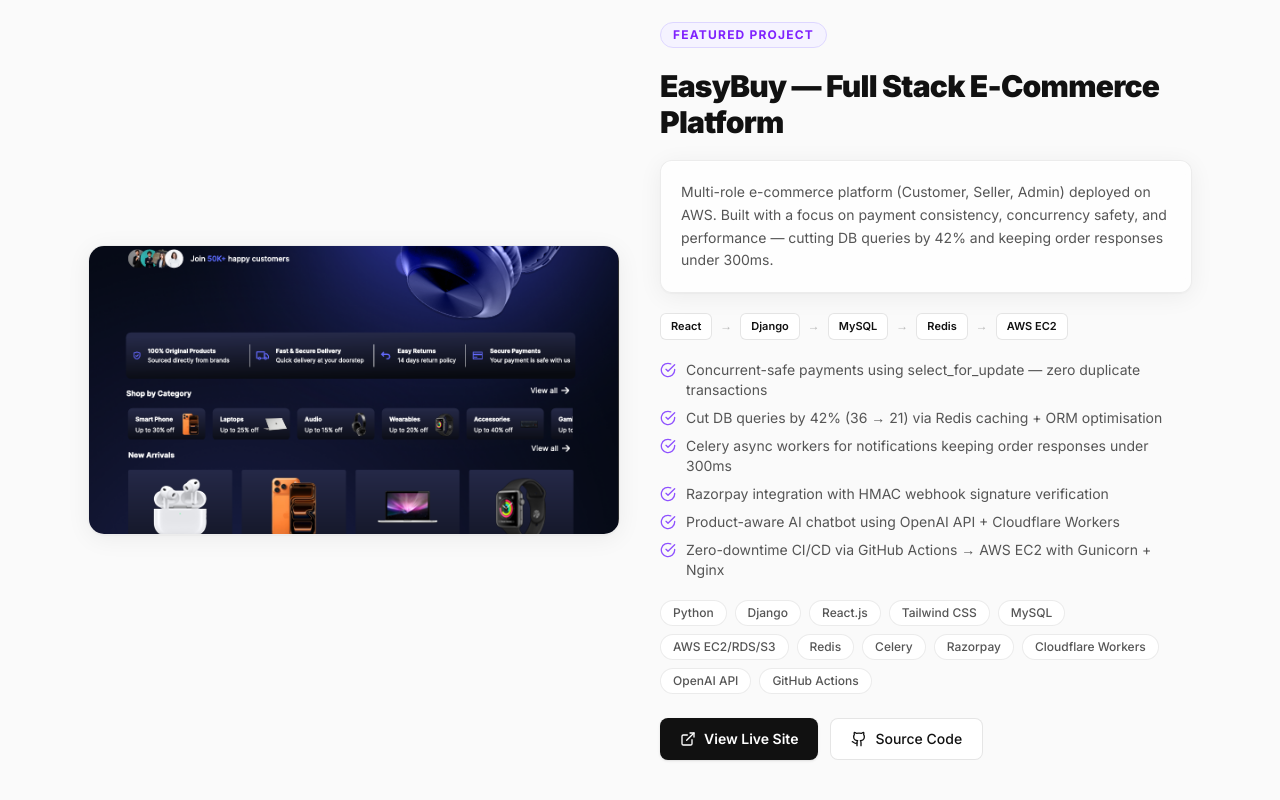
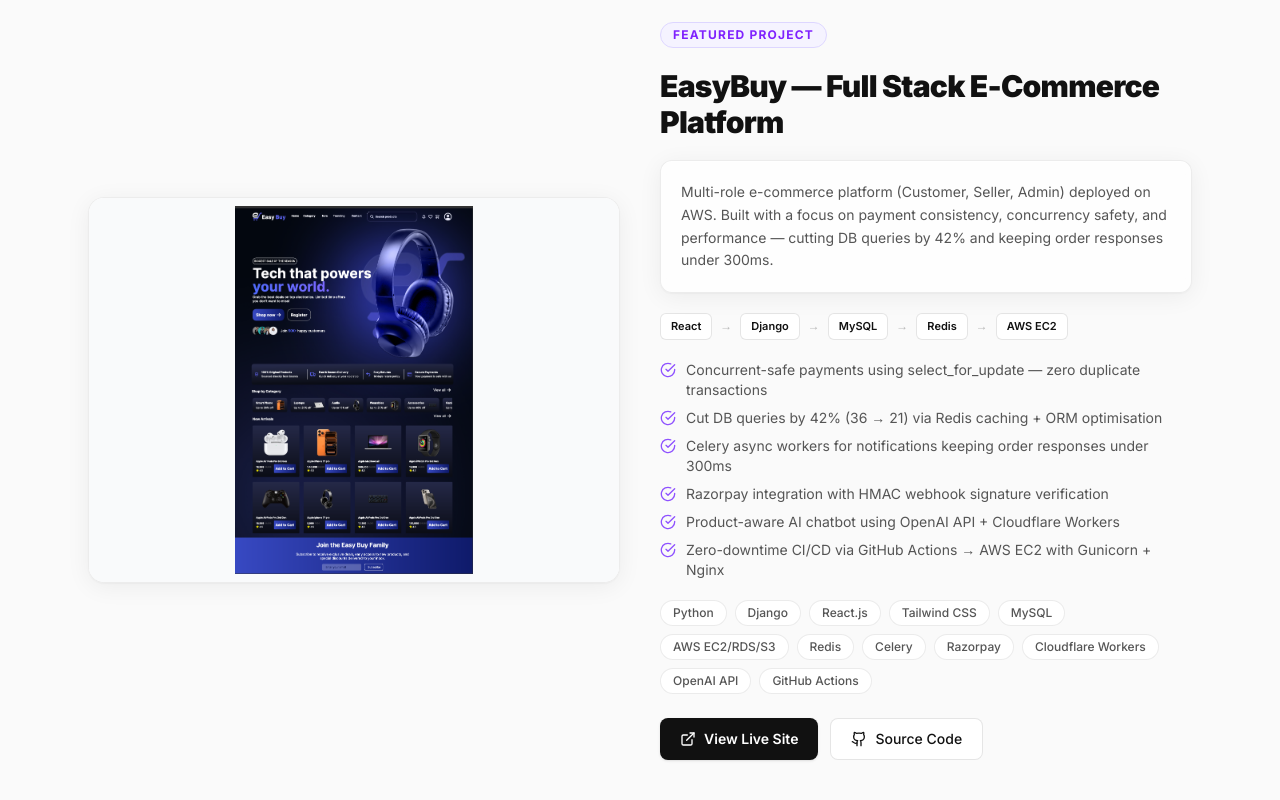
Before and after one commit to AkashTomy174/portfolio2, a React (Vite) app: page / in a window 1280 px wide. Shown: the part 2995-3795 px from the top of the page. Built offline with nearby package versions, Linux system fonts and the light colour scheme; no server answers.

Commit message:
fix: show full project screenshot with object-contain

```diff
--- a/src/components/ProjectsSection.jsx
+++ b/src/components/ProjectsSection.jsx
@@ -28,7 +28,7 @@
           src={project.image}
           alt={project.title}
           loading="lazy"
-          className="w-full h-56 md:h-72 object-cover group-hover:scale-105 transition-transform duration-700"
+          className="w-full h-64 md:h-96 object-contain bg-gray-50 p-2 group-hover:scale-105 transition-transform duration-700"
         />
       </motion.div>
 
```
